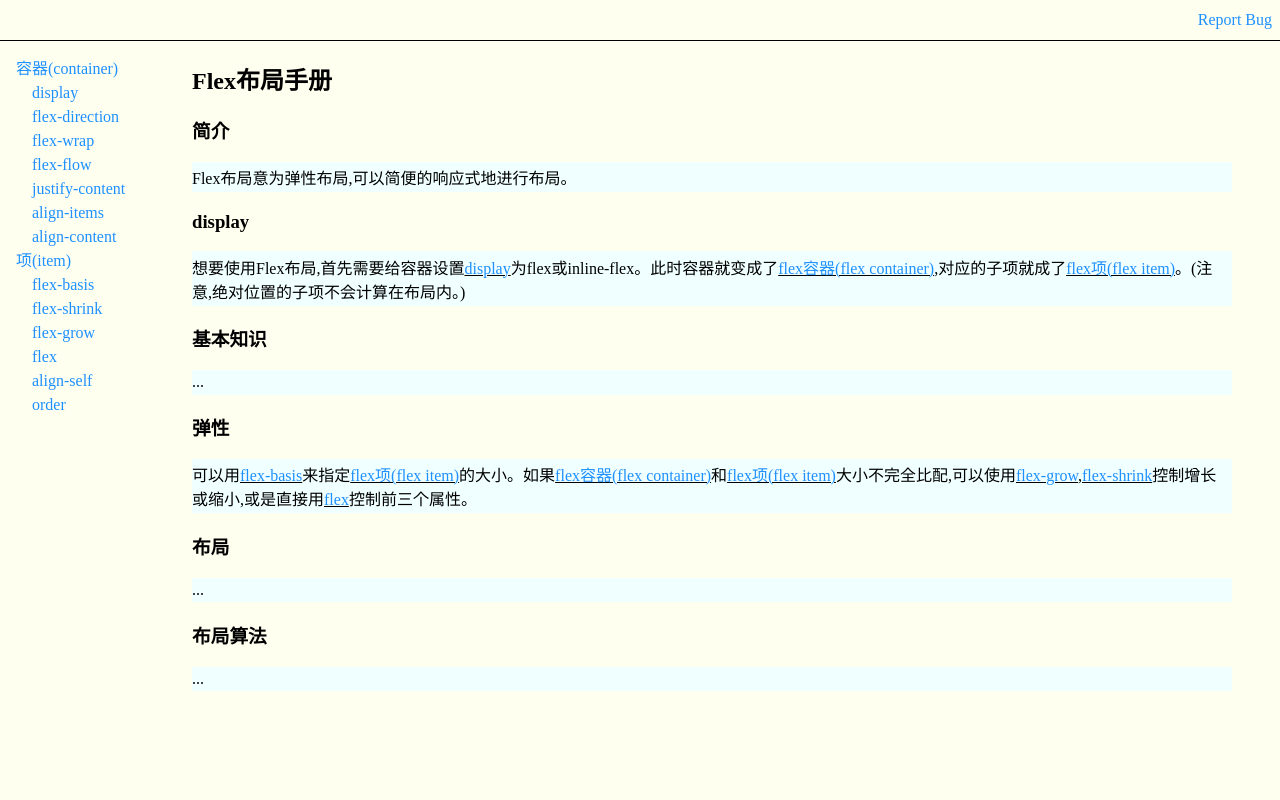
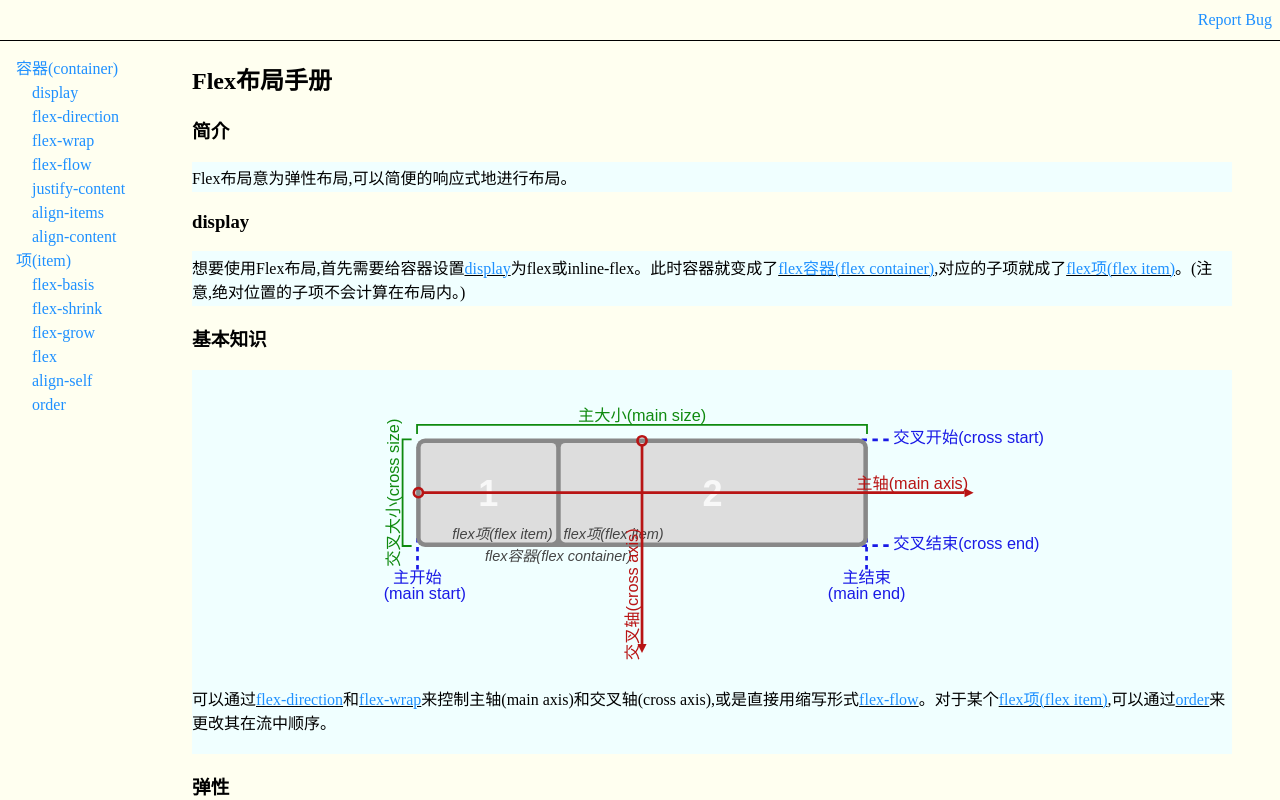
Before and after one commit to asurance/flex-tutorial, a Next.js app: page / in a window 1280 px wide. Built offline with nearby package versions, Linux system fonts and the light colour scheme.

Commit message:
feat(home): 基本知识和布局

```diff
--- a/pages/index.tsx
+++ b/pages/index.tsx
@@ -1,14 +1,25 @@
 import ArticleLink from '../components/ArticleLink'
 import Layout from '../components/Layout'
-import { Container, Item } from '../components/LinkItem'
+import { Container, CrossAxis, Item, MainAxis } from '../components/LinkItem'
 import PropertyP from '../components/PropertyP'
+import Image from 'next/image'
 
 const Display = <ArticleLink href="/container/Display" keep>display</ArticleLink>
+
+const FlexFlow = <ArticleLink href="/container/FlexFlow" keep>flex-flow</ArticleLink>
+const FlexDirection = <ArticleLink href="/container/FlexDirection" keep>flex-direction</ArticleLink>
+const FlexWrap = <ArticleLink href="/container/FlexWrap" keep>flex-wrap</ArticleLink>
+const Order = <ArticleLink href="/item/Order" keep>order</ArticleLink>
 
 const Flex = <ArticleLink href="/item/Flex" keep>flex</ArticleLink>
 const FlexGrow = <ArticleLink href="/item/FlexGrow" keep>flex-grow</ArticleLink>
 const FlexShrink = <ArticleLink href="/item/FlexShrink" keep>flex-shrink</ArticleLink>
 const FlexBasis = <ArticleLink href="/item/FlexBasis" keep>flex-basis</ArticleLink>
+
+const JustifyContent = <ArticleLink href="/container/JustifyContent" keep>justify-content</ArticleLink>
+const AlignItems = <ArticleLink href="/container/AlignItems" keep>align-items</ArticleLink>
+const AlignSelf = <ArticleLink href="/item/AlignSelf" keep>align-self</ArticleLink>
+const AlignContent = <ArticleLink href="/container/AlignContent" keep>align-content</ArticleLink>
 
 const Home = (): JSX.Element => {
     return <Layout >
@@ -23,7 +34,12 @@ const Home = (): JSX.Element => {
         </section>
         <section>
             <header><h1>基本知识</h1></header>
-            <PropertyP>...</PropertyP>
+            <PropertyP>
+                <figure style={{ textAlign: 'center' }} id="show">
+                    <Image src="/assets/show.svg" width={665} height={277} />
+                </figure>
+                <p>可以通过{FlexDirection}和{FlexWrap}来控制{MainAxis}和{CrossAxis},或是直接用缩写形式{FlexFlow}。对于某个{Item},可以通过{Order}来更改其在流中顺序。</p>
+            </PropertyP>
         </section>
         <section>
             <header><h1>弹性</h1></header>
@@ -31,7 +47,7 @@ const Home = (): JSX.Element => {
         </section>
         <section>
             <header><h1>布局</h1></header>
-            <PropertyP>...</PropertyP>
+            <PropertyP>对{Container}中剩余的额外空间,可以通过{JustifyContent}和{AlignItems}进行分配。可以通过{AlignSelf}来控制单个{Item}在交叉方向上的空间分配。使用{AlignContent}对多行{Container}中不同行进行控制。</PropertyP>
         </section>
         <section>
             <header><h1>布局算法</h1></header>
```
Also changed, not shown: public/assets/show.svg (added), 1 other file (tests, documents, lock files or other folders).
